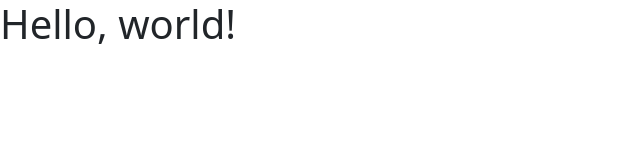
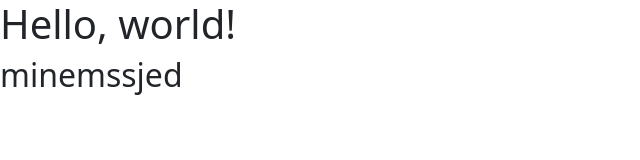
Before and after one commit to minemssjed/minemssjed.github.io, a plain HTML site: page index.html in a window 1280 px wide. Shown: the whole page, without its empty margins (0-640 px from the left). Drawn offline with nearby package versions, Linux system fonts and the light colour scheme.

Commit message:
Add the username in the index file

```diff
--- a/index.html
+++ b/index.html
@@ -12,6 +12,7 @@
   </head>
   <body>
     <h1>Hello, world!</h1>
+    <h2>minemssjed</h2>
 
     <!-- Optional JavaScript; choose one of the two! -->
 
```
